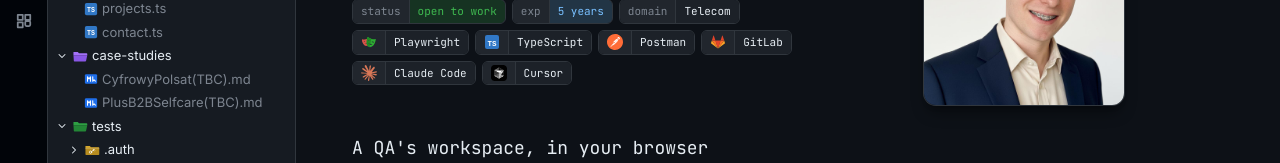
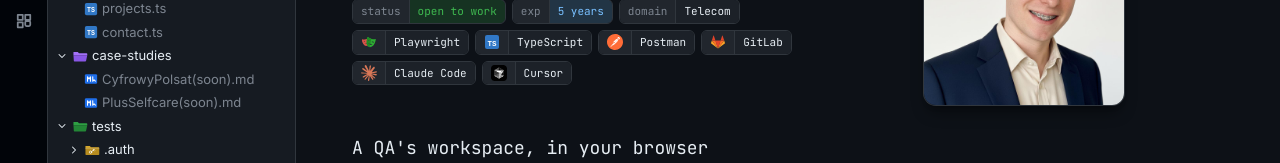
Before and after one commit to kubaasa/jakubruniecki, a Next.js app: page / in a window 1280 px wide. Shown: the part 215-378 px from the top of the page. Built offline with nearby package versions, Linux system fonts and the light colour scheme.

Commit message:
refactor: implement of small changes around the whole website

```diff
--- a/components/ide/ActivityBar.tsx
+++ b/components/ide/ActivityBar.tsx
@@ -21,9 +21,9 @@ type Entry = {
 const TOP_ENTRIES: Entry[] = [
   { action: "explorer", label: "Explorer", Icon: ExplorerIcon },
   { action: "search", label: "Search", Icon: SearchIcon },
-  { action: "git", label: "Source control", Icon: GitIcon },
+  { action: "git", label: "Source control (soon)", Icon: GitIcon },
   { action: "run", label: "Run tests", Icon: RunActivityIcon },
-  { action: "ext", label: "Extensions", Icon: ExtensionsIcon },
+  { action: "ext", label: "Extensions (soon)", Icon: ExtensionsIcon },
 ];
 
 const BOTTOM_ENTRIES: Entry[] = [
--- a/components/ide/Sidebar/Sidebar.tsx
+++ b/components/ide/Sidebar/Sidebar.tsx
@@ -20,13 +20,13 @@ export function Sidebar() {
           Explorer
         </span>
         <div className="flex items-center gap-1 text-fg-muted">
-          <button type="button" aria-label="New file" className="rounded p-1 hover:text-fg">
+          <button type="button" title="New file (soon)" aria-label="New file (soon)" className="rounded p-1 hover:text-fg">
             <NewFileIcon className="h-3.5 w-3.5" width={14} height={14} />
           </button>
-          <button type="button" aria-label="Refresh" className="rounded p-1 hover:text-fg">
+          <button type="button" title="Refresh (soon)" aria-label="Refresh (soon)" className="rounded p-1 hover:text-fg">
             <RefreshIcon className="h-3.5 w-3.5" width={14} height={14} />
           </button>
-          <button type="button" aria-label="Collapse all" className="rounded p-1 hover:text-fg">
+          <button type="button" title="Collapse all (soon)" aria-label="Collapse all (soon)" className="rounded p-1 hover:text-fg">
             <CollapseIcon className="h-3.5 w-3.5" width={14} height={14} />
           </button>
         </div>
--- a/components/ide/StatusBar.tsx
+++ b/components/ide/StatusBar.tsx
@@ -3,10 +3,8 @@
 import { useEffect, useState } from "react";
 import { useIDE } from "@/app/ide/IDEContext";
 import { getFileByPath } from "@/data/files";
+import { cvRequestHref } from "@/data/contact";
 import { BranchIcon, BellIcon, ErrorDot, WarningDot } from "@/components/ui/Icon";
-
-const EMAIL = "jakubruniecki@gmail.com";
-const CV_HREF = `mailto:${EMAIL}?subject=${encodeURIComponent("CV Request")}`;
 
 function languageLabel(path: string | null): string {
   if (!path) return "Plain";
@@ -48,7 +46,7 @@ export function StatusBar() {
     >
       <div className="flex items-center gap-4">
         <a
-          href={CV_HREF}
+          href={cvRequestHref}
           className="rounded px-1 hover:bg-bg-elevated"
         >
           CV on request
--- a/data/files/caseStudies/PlusB2Bselfcare.ts
+++ b/data/files/caseStudies/PlusB2Bselfcare.ts
@@ -1,8 +1,8 @@
 import type { Language } from "@/app/ide/types";
 
 export const plusB2BSelfcare = {
-  path: "case-studies/PlusB2BSelfcare(TBC).md",
-  name: "PlusB2BSelfcare(TBC).md",
+  path: "case-studies/PlusSelfcare(soon).md",
+  name: "PlusSelfcare(soon).md",
   language: "md" as Language,
   content: `# Plus B2B Self-care (case study TBC)
 
--- a/data/files/caseStudies/cyfrowyPolsatSelfcare-IPBW.ts
+++ b/data/files/caseStudies/cyfrowyPolsatSelfcare-IPBW.ts
@@ -1,8 +1,8 @@
 import type { Language } from "@/app/ide/types";
 
 export const cyfrowyPolsatSelfcareIPBW = {
-  path: "case-studies/CyfrowyPolsat(TBC).md",
-  name: "CyfrowyPolsat(TBC).md",
+  path: "case-studies/CyfrowyPolsat(soon).md",
+  name: "CyfrowyPolsat(soon).md",
   language: "md" as Language,
   content: `# Cyfrowy Polsat — Self-care (case study TBC)
 
--- a/data/files/projectsTs.ts
+++ b/data/files/projectsTs.ts
@@ -38,7 +38,7 @@ export const projects = [
       "Playwright MCP/CLI",
     ],
     caseStudy: {
-      file: "case-studies/CyfrowyPolsat(TBC).md",
+      file: "case-studies/CyfrowyPolsat(soon).md",
       status: "in-progress 🚧",
       willCover: [
         "refinement & requirement gathering",
@@ -82,7 +82,7 @@ export const projects = [
       "MongoDB",
     ],
     caseStudy: {
-      file: "case-studies/PlusB2BSelfcare(TBC).md",
+      file: "case-studies/PlusSelfcare(soon).md",
       status: "in-progress 🚧",
       willCover: [
         "refinement & requirement gathering",
--- a/data/skills.ts
+++ b/data/skills.ts
@@ -35,8 +35,6 @@ export const skills: ReadonlyArray<Skill> = [
   { name: "Xray", level: "advanced", category: "test-management", yearsUsed: 1.5 },
 
   // debugging
-  { name: "PostgreSQL", level: "intermediate", category: "debugging", yearsUsed: 3 },
-  { name: "Oracle", level: "intermediate", category: "debugging", yearsUsed: 2 },
   { name: "Chrome DevTools", level: "senior", category: "debugging", yearsUsed: 5 },
   { name: "Kibana", level: "senior", category: "debugging", yearsUsed: 1.5 },
   { name: "ArgoCD", level: "intermediate", category: "debugging", yearsUsed: 1 },
```
